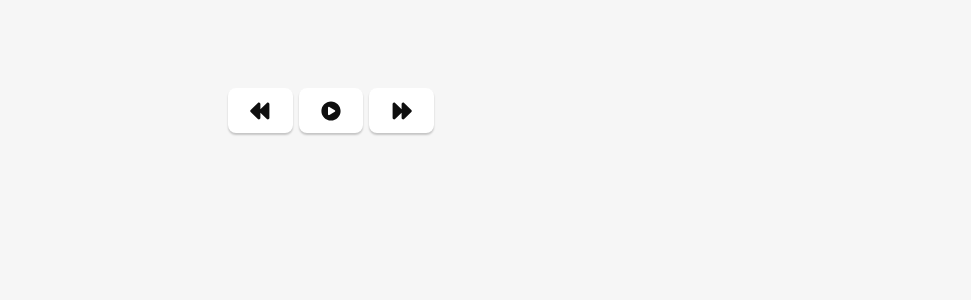
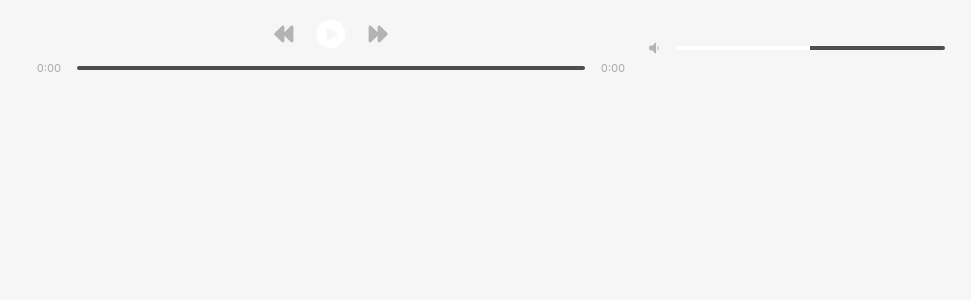
Before and after one commit to Montesi-Yuri/Mini-Spotify, a React (Vite) app: page / in a window 1280 px wide. Shown: the top 300 px of the page, without its empty margins (309-1280 px from the left). Built offline with nearby package versions, Linux system fonts and the light colour scheme.

Commit message:
feat: implement player component with controls, progress bar, and volume control

```diff
--- a/src/App.css
+++ b/src/App.css
@@ -23,7 +23,6 @@
 
 .container {
   margin: 0;
-  padding-top: 10vh;
   display: flex;
   flex-direction: column;
   justify-content: center;
--- /dev/null
+++ b/src/Player.css
@@ -0,0 +1,142 @@
+.player {
+  display: grid;
+  grid-template-columns: 1fr minmax(0, 2fr) 1fr;
+  align-items: center;
+  gap: 16px;
+  padding: 8px 16px;
+  /* background: #000; */
+  color: #fff;
+  text-align: left;
+}
+
+.track-info {
+  display: flex;
+  align-items: center;
+  gap: 12px;
+  min-width: 0;
+}
+
+.track-art {
+  width: 48px;
+  height: 48px;
+  border-radius: 4px;
+  object-fit: cover;
+}
+
+.track-text {
+  min-width: 0;
+}
+
+.track-title,
+.track-artist {
+  overflow: hidden;
+  white-space: nowrap;
+  text-overflow: ellipsis;
+  line-height: 1.3;
+}
+
+.track-title {
+  font-size: 14px;
+  font-weight: 600;
+}
+
+.track-artist {
+  font-size: 12px;
+  color: #a7a7a7;
+}
+
+.player-center {
+  display: flex;
+  flex-direction: column;
+  align-items: center;
+  gap: 4px;
+}
+
+.player-controls {
+  display: flex;
+  align-items: center;
+  gap: 16px;
+}
+
+.icon-button {
+  display: flex;
+  align-items: center;
+  padding: 0;
+  border: none;
+  border-radius: 50%;
+  background: transparent;
+  box-shadow: none;
+  color: #b3b3b3;
+}
+
+.icon-button:hover,
+.icon-button:active {
+  border: none;
+  background: transparent;
+  color: #fff;
+}
+
+.play-button {
+  color: #fff;
+}
+
+.play-button:hover {
+  transform: scale(1.06);
+}
+
+.progress {
+  display: flex;
+  align-items: center;
+  gap: 8px;
+  width: 100%;
+}
+
+.time {
+  min-width: 36px;
+  font-size: 11px;
+  color: #a7a7a7;
+  font-variant-numeric: tabular-nums;
+  text-align: center;
+}
+
+.volume {
+  display: flex;
+  align-items: center;
+  justify-content: flex-end;
+  gap: 8px;
+  color: #b3b3b3;
+}
+
+.volume .slider {
+  width: 100px;
+}
+
+.slider {
+  --fill: 0%;
+  flex: 1;
+  height: 4px;
+  padding: 0;
+  border: none;
+  border-radius: 2px;
+  box-shadow: none;
+  appearance: none;
+  cursor: pointer;
+  background: linear-gradient(to right, #fff var(--fill), #4d4d4d var(--fill));
+}
+
+.slider:hover {
+  background: linear-gradient(to right, #1db954 var(--fill), #4d4d4d var(--fill));
+}
+
+.slider::-webkit-slider-thumb {
+  appearance: none;
+  width: 12px;
+  height: 12px;
+  border-radius: 50%;
+  background: #fff;
+  opacity: 0;
+}
+
+.slider:hover::-webkit-slider-thumb {
+  opacity: 1;
+}
--- a/src/Player.tsx
+++ b/src/Player.tsx
@@ -1,60 +1,143 @@
+import { useEffect, useRef, useState } from "react"
 import { player } from "./hooks/player"
 import PlayIcon from "./icons/Play"
 import ForwardIcon from "./icons/Forward"
 import BackwardIcon from "./icons/Backward"
 import { Track } from "./definitions/player"
 import PauseIcon from "./icons/Pause"
+import "./Player.css"
+
+const formatTime = (ms: number) => {
+    const total = Math.max(0, Math.floor(ms / 1000))
+    const m = Math.floor(total / 60)
+    const s = total % 60
+    return `${m}:${s.toString().padStart(2, '0')}`
+}
 
 const Player = ({ track }: { track?: Track }) => {
-    console.log('Track: ', track)
     const isPlaying = Boolean(track?.playing)
     return (
-        <div>
-            <PlayerControls isPlaying={isPlaying} />
+        <div className="player">
             <TrackInfo track={track} />
+            <div className="player-center">
+                <PlayerControls isPlaying={isPlaying} />
+                <ProgressBar track={track} />
+            </div>
+            <VolumeControl />
         </div>
     )
 }
 
 const PlayerControls = ({ isPlaying }: { isPlaying: boolean }) => {
     return (
-        <div style={{ display: 'flex', justifyContent: 'center', gap: 6 }}>
-            <button
-                onClick={() => player.prev()}
-                style={{ display: 'flex', alignItems: 'center' }}>
+        <div className="player-controls">
+            <button className="icon-button" onClick={() => player.prev()}>
                 <BackwardIcon />
             </button>
-            <button
-                onClick={() => player.playPause()}
-                style={{ display: 'flex', alignItems: 'center' }}>
-                {
-                    isPlaying ? <PauseIcon /> : <PlayIcon />
-                }
+            <button className="icon-button play-button" onClick={() => player.playPause()}>
+                {isPlaying ? <PauseIcon size={36} /> : <PlayIcon size={36} />}
             </button>
-            <button
-                onClick={() => player.next()}
-                style={{ display: 'flex', alignItems: 'center' }}>
+            <button className="icon-button" onClick={() => player.next()}>
                 <ForwardIcon />
             </button>
         </div>
     )
 }
 
-const TrackInfo = ({ track }: { track?: Track }) => {
-    if (!track) return null
+const ProgressBar = ({ track }: { track?: Track }) => {
+    const [positionMs, setPositionMs] = useState(0)
+    const [dragMs, setDragMs] = useState<number | null>(null)
+    const duration = track?.durationMs ?? 0
 
-    const { artist, title, } = track
+    // Interpolate the position between track updates while playing
+    useEffect(() => {
+        if (!track) return setPositionMs(0)
+        const compute = () => {
+            const elapsed = track.playing ? Date.now() - track.timestampMs : 0
+            return Math.min(duration, track.positionMs + Math.max(0, elapsed))
+        }
+        setPositionMs(compute())
+        if (!track.playing) return
+        const id = setInterval(() => setPositionMs(compute()), 250)
+        return () => clearInterval(id)
+    }, [track, duration])
+
+    const shown = dragMs ?? positionMs
+    const percent = duration > 0 ? (shown / duration) * 100 : 0
+
+    const commit = () => {
+        if (dragMs === null) return
+        setPositionMs(dragMs)
+        player.seek(Math.round(dragMs))
+        setDragMs(null)
+    }
+
     return (
-        <div style={{ }}>
-            <h4>
-                {title}
-            </h4>
-            <h5>
-                {artist}
-            </h5>
+        <div className="progress">
+            <span className="time">{formatTime(shown)}</span>
+            <input
+                type="range"
+                className="slider"
+                min={0}
+                max={duration || 1}
+                value={shown}
+                disabled={!track}
+                style={{ '--fill': `${percent}%` } as React.CSSProperties}
+                onChange={(e) => setDragMs(Number(e.target.value))}
+                onPointerUp={commit}
+                onKeyUp={commit}
+            />
+            <span className="time">{formatTime(duration)}</span>
         </div>
     )
 }
 
+const VolumeControl = () => {
+    const [volume, setVolume] = useState(50)
+    const lastSent = useRef(0)
+
+    const change = (value: number) => {
+        setVolume(value)
+        // Throttle calls to the backend while dragging
+        const now = Date.now()
+        if (now - lastSent.current < 100 && value !== 0 && value !== 100) return
+        lastSent.current = now
+        player.setVolume(value)
+    }
+
+    return (
+        <div className="volume">
+            <svg viewBox="0 0 24 24" width={18} height={18} fill="currentColor">
+                <path d="M3 9v6h4l5 5V4L7 9H3z" />
+                {volume > 0 && <path d="M14 8.5a4.5 4.5 0 0 1 0 7v-7z" />}
+                {volume > 50 && <path d="M14 4.2v1.8a7 7 0 0 1 0 12v1.8a9 9 0 0 0 0-15.6z" />}
+            </svg>
+            <input
+                type="range"
+                className="slider"
+                min={0}
+                max={100}
+                value={volume}
+                style={{ '--fill': `${volume}%` } as React.CSSProperties}
+                onChange={(e) => change(Number(e.target.value))}
+                onPointerUp={() => player.setVolume(volume)}
+            />
+        </div>
+    )
+}
+
+const TrackInfo = ({ track }: { track?: Track }) => {
+    return (
+        <div className="track-info">
+            {track?.artUrl && <img className="track-art" src={track.artUrl} alt="" />}
+            {track && (
+                <div className="track-text">
+                    <div className="track-title">{track.title}</div>
+                    <div className="track-artist">{track.artist}</div>
+                </div>
+            )}
+        </div>
+    )
+}
 
 export default Player
```
